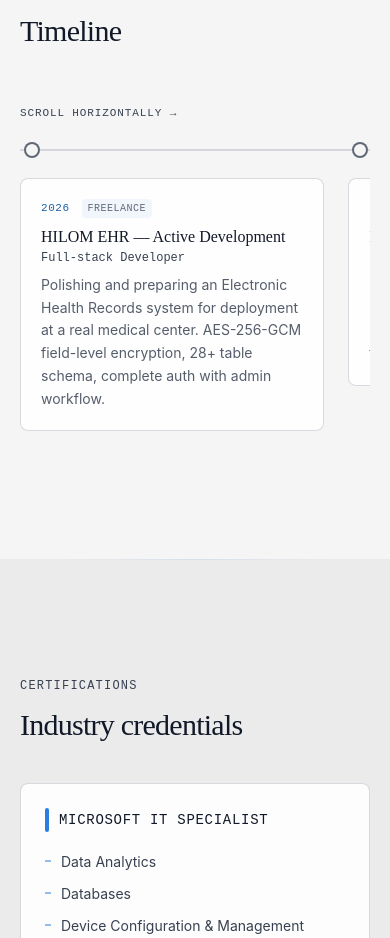
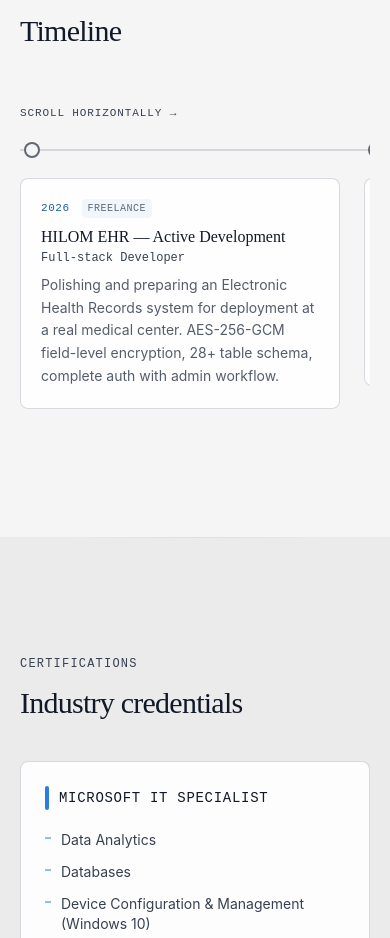
Before and after one commit to 23-74173-cpu/WebPortfolio, a React (Vite) app: page / in a window 390 px wide. Shown: the part 5600-6538 px from the top of the page. Built offline with nearby package versions, Linux system fonts and the light colour scheme; a web font is replaced by a local one.

Commit message:
refactor(timeline): single source of truth for card width via --timeline-card-width

```diff
--- a/src/index.css
+++ b/src/index.css
@@ -786,6 +786,7 @@ main > section:first-child::before {
 }
 
 .timeline-track {
+  --timeline-card-width: clamp(20rem, 40vw, 28rem);
   position: relative;
   overflow-x: auto;
   overflow-y: hidden;
@@ -808,7 +809,7 @@ main > section:first-child::before {
 }
 
 .timeline-item {
-  flex: 0 0 min(78vw, 24rem);
+  flex: 0 0 var(--timeline-card-width);
 }
 
 .timeline-line {
@@ -845,10 +846,6 @@ main > section:first-child::before {
   .timeline-track-inner {
     gap: 2rem;
   }
-
-  .timeline-item {
-    flex-basis: clamp(20rem, 40vw, 28rem);
-  }
 }
 
 .timeline-dot--active {
```
